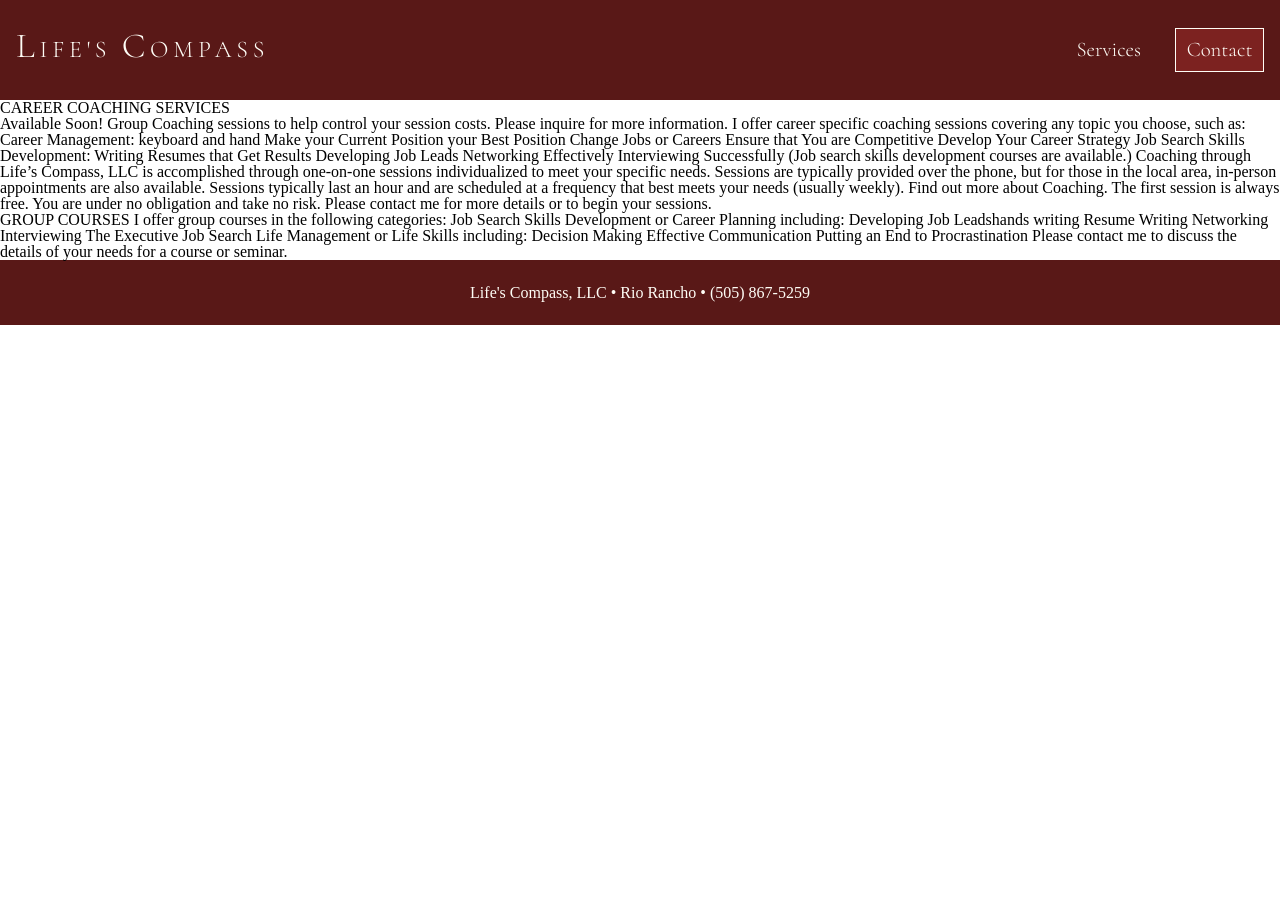
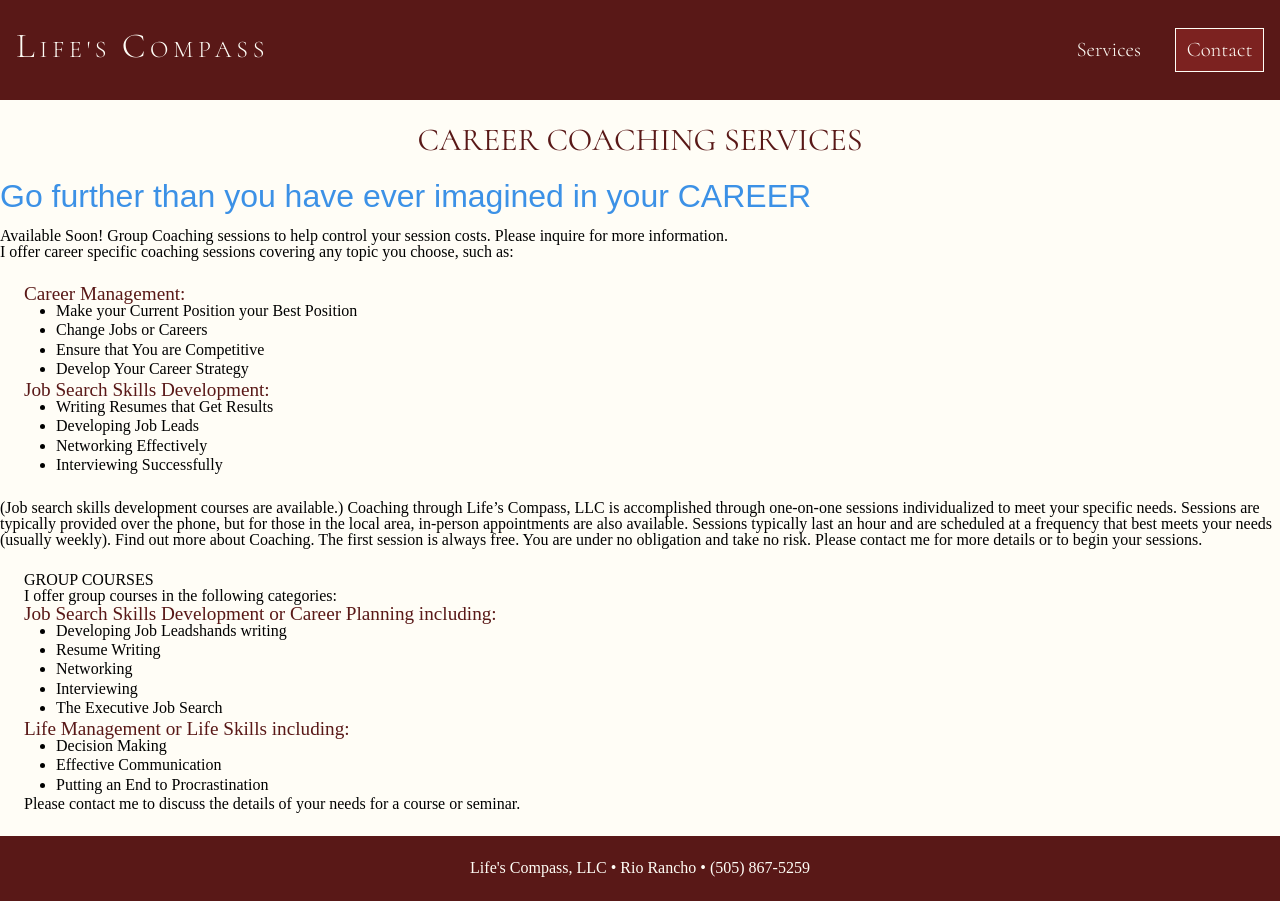
Before and after one commit to bowshanks/lifescompass, a plain HTML site: page index.html at #!/career in a window 1280 px wide. Before the commit the page ends 800 px from the top, so only its background shows below. Drawn offline with nearby package versions, Linux system fonts and the light colour scheme; some packages are replaced by stand-ins of ours; a web font is replaced by a local one.

Commit message:
skeleton of career page

```diff
--- a/index.html
+++ b/index.html
@@ -61,6 +61,12 @@
 
     <script src="./js/app.js"></script>
     <script src="./js/controllers/homeCtrl.js"></script>
+    <script src="./js/controllers/benefitsCtrl.js"></script>
+    <script src="./js/controllers/careerCtrl.js"></script>
+    <script src="./js/controllers/divorceCtrl.js"></script>
+    <script src="./js/controllers/equestrianCtrl.js"></script>
+    <script src="./js/controllers/lifeCtrl.js"></script>
+    <script src="./js/controllers/resourcesCtrl.js"></script>
 
 
   </body>
--- /dev/null
+++ b/styles/career.scss
@@ -0,0 +1,38 @@
+.career-title {
+  width: 100%;
+  font-family: 'Cormorant', serif;
+  font-size: 2rem;
+  color: $primary-color;
+  text-align: center;
+  background: $white-text;
+  padding: 1.5rem;
+}
+
+.career-about-title {
+  font-family: 'Fira Sans Condensed', sans-serif;
+  color: $secondary-color;
+  font-size: 2rem;
+  padding-bottom: 1rem;
+}
+
+.career-section {
+  background: $white-text;
+}
+
+.career-about-info {
+  padding: 1.5rem;
+}
+
+.career-about-list-title {
+  color: $primary-color;
+  font-size: 1.2rem;
+}
+
+.career-about-info ul {
+  padding-left: 2rem;
+}
+
+.career-about-info li {
+  padding-bottom: .2rem;
+  list-style: disc;
+}
--- a/styles/header.scss
+++ b/styles/header.scss
@@ -28,7 +28,7 @@ header {
   display: none;
 }
 .header-mobile-menu{
-  display: block;;
+  display: block;
 }
 
 @media (min-width: 769px) {
--- a/styles/primary.scss
+++ b/styles/primary.scss
@@ -5,3 +5,4 @@
 @import "footer";
 @import "home";
 @import "benefits";
+@import "career";
--- a/views/career.html
+++ b/views/career.html
@@ -3,21 +3,34 @@
     CAREER COACHING SERVICES
   </div>
   <section class="career-section">
+    <div class="career-about-title">
+      Go further than you have ever imagined in your CAREER
+    </div>
+    <div class="career-about-alert">
       Available Soon! Group Coaching sessions to help control your session costs. Please inquire for more information.
+    </div>
+    I offer career specific coaching sessions covering any topic you choose, such as:
+    <div class="career-about-info">
+      <div class="career-about-list-title">
+        Career Management:
+      </div>
+      <ul>
+        <li>Make your Current Position your Best Position</li>
+        <li>Change Jobs or Careers</li>
+        <li>Ensure that You are Competitive</li>
+        <li>Develop Your Career Strategy</li>
+      </ul>
+      <div class="career-about-list-title">
+        Job Search Skills Development:
+      </div>
+      <ul>
+        <li>Writing Resumes that Get Results</li>
+        <li>Developing Job Leads</li>
+        <li>Networking Effectively</li>
+        <li>Interviewing Successfully </li>
+      </ul>
 
-    I offer career specific coaching sessions covering any topic you choose, such as:
-
-    Career Management: keyboard and hand
-    Make your Current Position your Best Position
-    Change Jobs or Careers
-    Ensure that You are Competitive
-    Develop Your Career Strategy
-
-    Job Search Skills Development:
-    Writing Resumes that Get Results
-    Developing Job Leads
-    Networking Effectively
-    Interviewing Successfully
+    </div>
     (Job search skills development courses are available.)
     Coaching through Life’s Compass, LLC is accomplished through one-on-one sessions individualized to meet your specific needs. Sessions are typically provided over the phone, but for those in the local area, in-person appointments are also available. Sessions typically last an hour and are scheduled at a frequency that best meets your needs (usually weekly).
 
@@ -26,20 +39,30 @@
     The first session is always free. You are under no obligation and take no risk. Please contact me for more details or to begin your sessions.
   </section>
   <section class="career-section">
+    <div class="career-about-info">
+      <div class="career-about-alert">
         GROUP COURSES
+      </div>
       I offer group courses in the following categories:
-
+      <div class="career-about-list-title">
         Job Search Skills Development or Career Planning including:
-    Developing Job Leadshands writing
-    Resume Writing
-    Networking
-    Interviewing
-    The Executive Job Search
-
+      </div>
+      <ul>
+        <li>Developing Job Leadshands writing</li>
+        <li>Resume Writing</li>
+        <li>Networking</li>
+        <li>Interviewing</li>
+        <li>The Executive Job Search</li>
+      </ul>
+      <div class="career-about-list-title">
         Life Management or Life Skills including:
-    Decision Making
-    Effective Communication
-    Putting an End to Procrastination
+      </div>
+      <ul>
+        <li>Decision Making</li>
+        <li>Effective Communication</li>
+        <li>Putting an End to Procrastination</li>
+      </ul>
       Please contact me to discuss the details of your needs for a course or seminar.
+    </div>
   </section>
 </div>
```
Also changed, not shown: buildcss/primary.css, js/controllers/resourcesCtrl.js (renamed from js/controllers/resources.js). Lines whose indentation alone changed are shown as unchanged.
